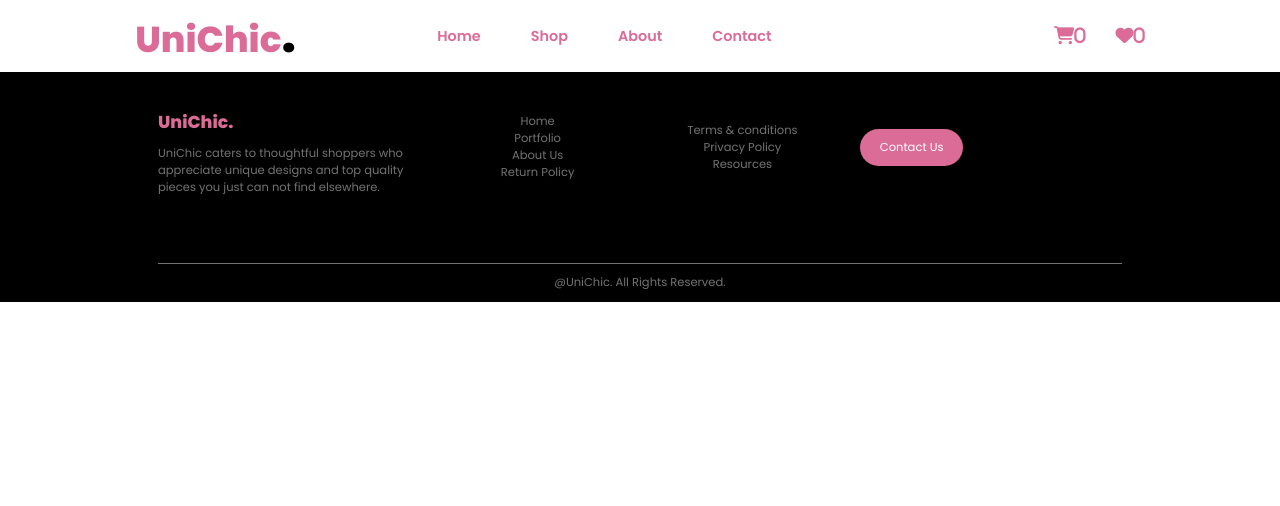
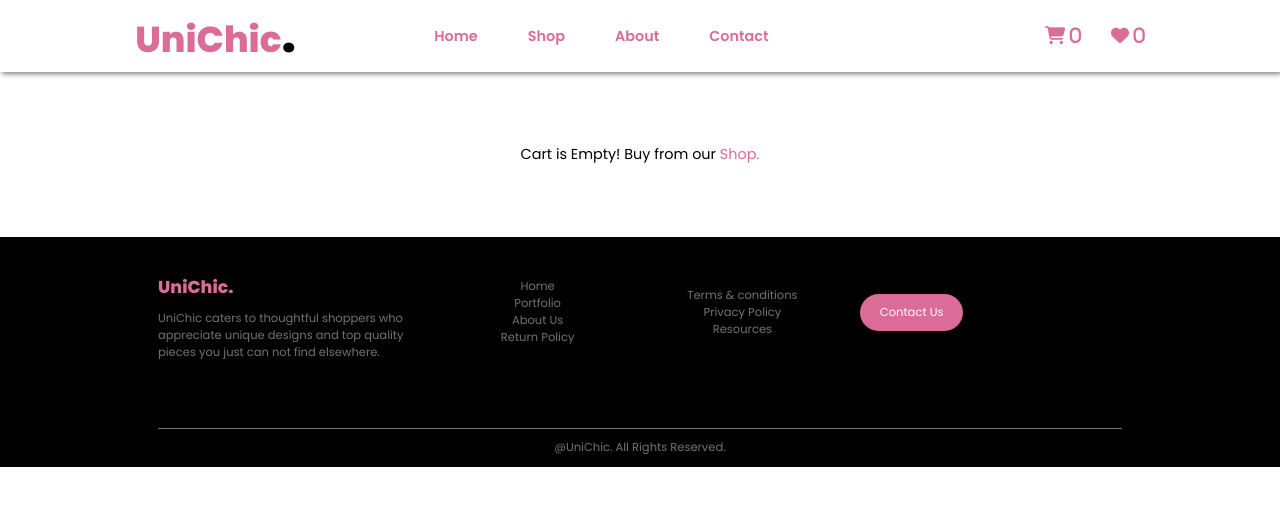
Before and after one commit to pragya-codes/UniChic-app, a React (Vite) app: page /cart in a window 1280 px wide. Shown: the top 506 px of the page. Built offline with nearby package versions, Linux system fonts and the light colour scheme.

Commit message:
Cart list rendering and styling

```diff
--- a/src/components/Cart.jsx
+++ b/src/components/Cart.jsx
@@ -1,23 +1,53 @@
 import { useContext } from 'react';
 import { CartContext } from '../context/cartContext';
-import Product from './Product';
+import { Link } from 'react-router-dom';
+import Wish from './Wish';
+import '../styles/cart.css';
 
 function Cart() {
-	const { cart } = useContext(CartContext);
+	const { cart, setCart, setCartCount } = useContext(CartContext);
+	function handleClick(id) {
+		const filtercart = cart.filter((item) => item.id !== id);
+		setCart(filtercart);
+		setCartCount((c) => c - 1);
+	}
 	console.log(cart);
 	return (
-		<ul>
-			{cart.map((i) => (
-				<li key={i.id}>
-					<Product
-						item={i}
-						title={i.title}
-						img={i.image}
-						price={i.price}
-					/>
-				</li>
-			))}
-		</ul>
+		<div className="container c-cart">
+			{cart && cart.length > 0 ? (
+				<ul className="cart">
+					{cart.map((i) => (
+						<li className="cart-li" key={i.id}>
+							<img src={i.image} alt="cart product image" />
+							<div>
+								<p>{i.title}</p>
+								<p>${i.price}</p>
+							</div>
+							<Wish item={i} />
+							<p
+								style={{ cursor: 'pointer' }}
+								onClick={() => handleClick(i.id)}
+							>
+								✖
+							</p>
+						</li>
+					))}
+				</ul>
+			) : (
+				<p className="emp-cart">
+					Cart is Empty! Buy from our{' '}
+					<Link
+						to="/shop"
+						style={{
+							textDecoration: 'none',
+							color: 'var(--pink)',
+						}}
+					>
+						Shop.
+					</Link>
+				</p>
+			)}
+		</div>
 	);
 }
 
--- a/src/components/Contact.jsx
+++ b/src/components/Contact.jsx
@@ -1,4 +1,4 @@
-import '../styles/Contact.css';
+import '../styles/contact.css';
 function Contact() {
 	return (
 		<div className="container">
--- a/src/components/Footer.jsx
+++ b/src/components/Footer.jsx
@@ -1,4 +1,4 @@
-import '../styles/Footer.css';
+import '../styles/footer.css';
 export default function Footer() {
 	return (
 		<>
--- a/src/components/Home.jsx
+++ b/src/components/Home.jsx
@@ -9,7 +9,7 @@ import 'swiper/css/navigation';
 // import required modules
 import { Autoplay, Pagination, Navigation } from 'swiper/modules';
 
-import '../styles/Home.css';
+import '../styles/home.css';
 import { Link } from 'react-router-dom';
 
 export default function Home() {
--- a/src/components/Navbar.jsx
+++ b/src/components/Navbar.jsx
@@ -1,7 +1,7 @@
 import { Link } from 'react-router-dom';
 import { useContext } from 'react';
 import { CartContext } from '../context/cartContext';
-import '../styles/Navbar.css';
+import '../styles/navbar.css';
 import { WishContext } from '../context/wishContext';
 
 function Navbar() {
@@ -44,11 +44,14 @@ function Navbar() {
 					<li>
 						<Link to="/cart" className="link">
 							<i className=" fa-solid fa-cart-shopping fa-lg">
+								{' '}
 								{cartCount}
 							</i>
 						</Link>
 					</li>
-					<i className="fa-solid fa-heart fa-lg">{wishCount}</i>
+					<Link to="/wishpage" className="link">
+						<i className="fa-solid fa-heart fa-lg"> {wishCount}</i>
+					</Link>
 				</ul>
 			</div>
 		</div>
--- a/src/components/Product.jsx
+++ b/src/components/Product.jsx
@@ -1,7 +1,7 @@
 /* eslint-disable react/prop-types */
 import { CartContext } from '../context/cartContext';
 import { useContext, useState } from 'react';
-import '../styles/Product.css';
+import '../styles/product.css';
 import { Link } from 'react-router-dom';
 import Wish from './Wish';
 function Product({ item, title, img, price }) {
--- a/src/styles/Cart.css
+++ b/src/styles/Cart.css
@@ -0,0 +1,34 @@
+.container.c-cart {
+	min-height: fit-content;
+	padding: 5rem 2rem;
+}
+
+ul.cart {
+	display: flex;
+	flex-direction: column;
+	gap: 2rem;
+}
+
+li.cart-li {
+	display: flex;
+	align-items: center;
+	align-self: flex-start;
+	justify-content: space-between;
+	gap: 1rem;
+	height: 10rem;
+	width: 50rem;
+	border: 1px solid var(--grey);
+	box-shadow: 2px 2px 4px #737373;
+	padding: 0.5rem;
+}
+
+.cart-li img {
+	height: 100%;
+	width: 30%;
+}
+
+.emp-cart {
+	position: relative;
+	top: 30%;
+	text-align: center;
+}
```
